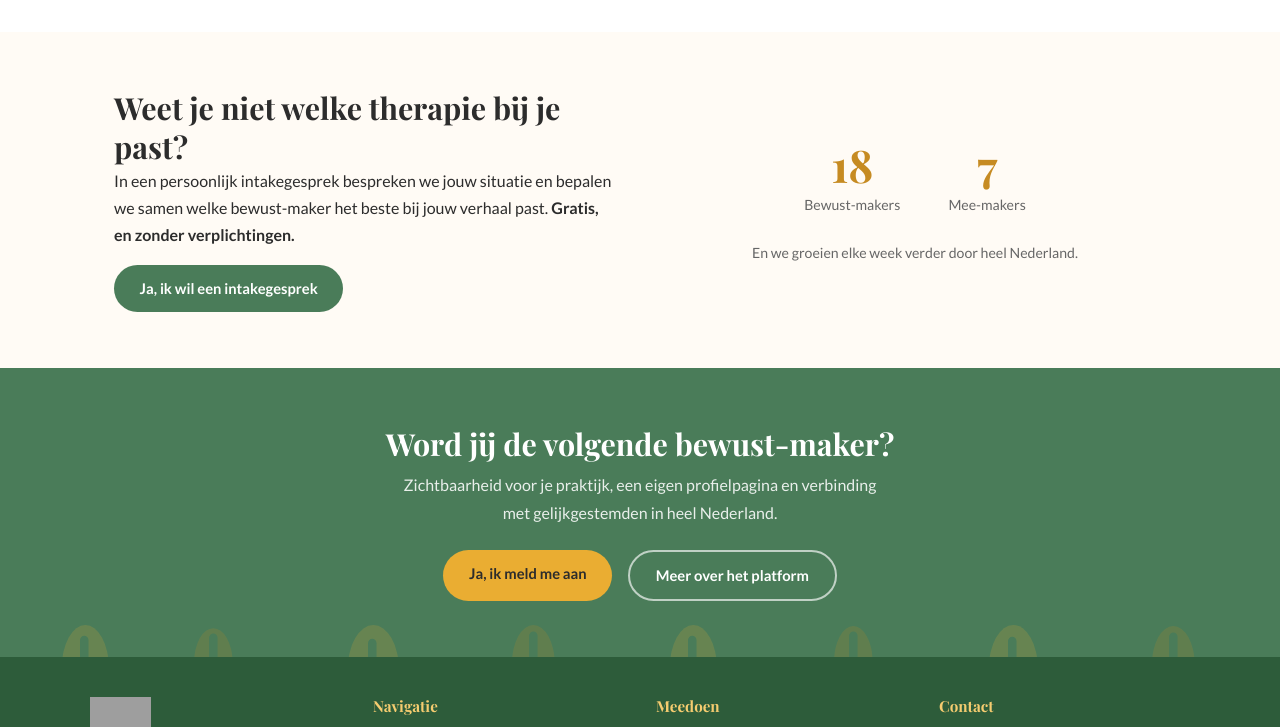
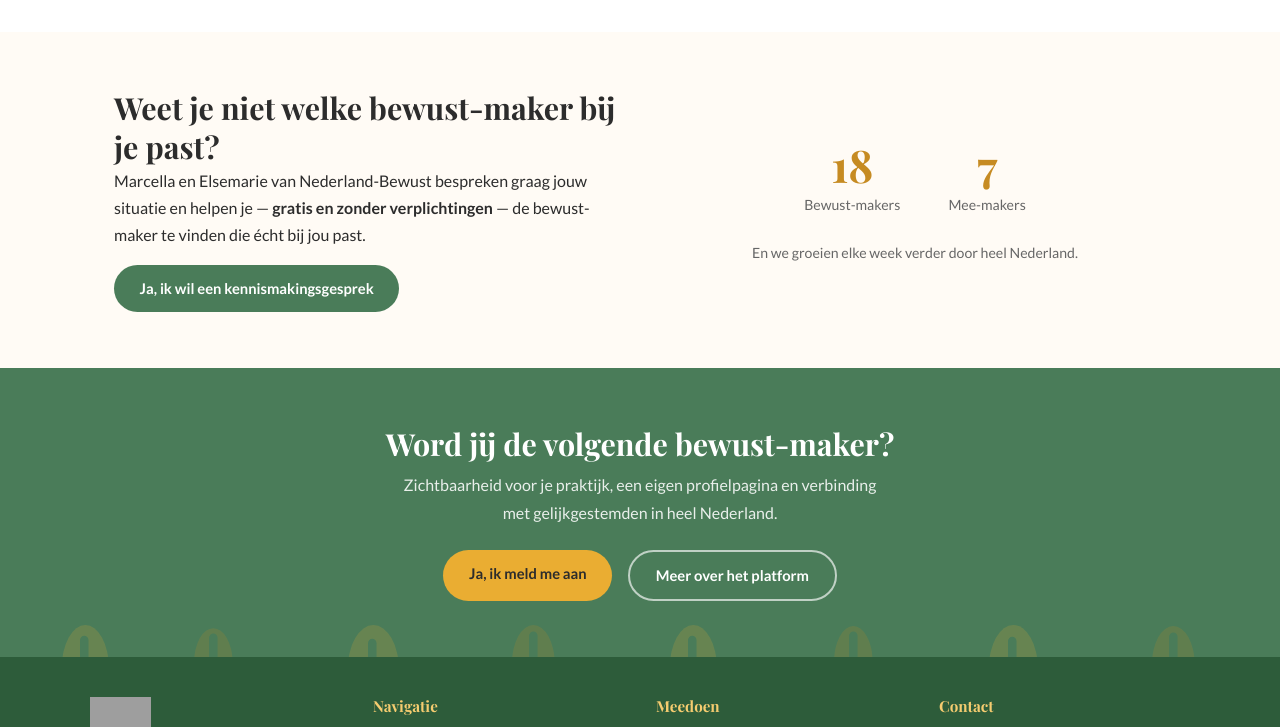
Before and after one commit to hands4flownl/nederland-bewust, a Jekyll site: the page built from index.html, in a window 1280 px wide and 900 px high, scrolled down 2888 px, cut to the strip 173-900 px from the top of the window. Built offline with Jekyll 4.4.1, drawn with Linux system fonts in a browser that asks for light colours; some of the changed text lies outside the part shown; grey boxes are pictures that could not be loaded.

Commit message:
Fix: intakegesprek -> kennismakingsgesprek met Nederland-Bewust organisatie

```diff
--- a/index.html
+++ b/index.html
@@ -13,7 +13,7 @@
     <p>Van massage en coaching tot voeding en energetische begeleiding — hier vind je de bewust-maker die écht bij jou past.</p>
     <div class="hero-knoppen">
       <a href="{{ '/onze-bewust-makers/' | relative_url }}" class="knop knop--primair">Vind een bewust-maker</a>
-      <a href="{{ '/contact/' | relative_url }}" class="knop knop--omlijnd">Gratis intakegesprek</a>
+      <a href="{{ '/contact/' | relative_url }}" class="knop knop--omlijnd">Gratis kennismakingsgesprek</a>
     </div>
   </div>
 </section>
@@ -259,9 +259,9 @@
   <div class="container">
     <div class="grid-2" style="align-items:center; gap:3rem;">
       <div>
-        <h2>Weet je niet welke therapie bij je past?</h2>
-        <p>In een persoonlijk intakegesprek bespreken we jouw situatie en bepalen we samen welke bewust-maker het beste bij jouw verhaal past. <strong>Gratis, en zonder verplichtingen.</strong></p>
-        <a href="{{ '/contact/' | relative_url }}" class="knop knop--groen">Ja, ik wil een intakegesprek</a>
+        <h2>Weet je niet welke bewust-maker bij je past?</h2>
+        <p>Marcella en Elsemarie van Nederland-Bewust bespreken graag jouw situatie en helpen je — <strong>gratis en zonder verplichtingen</strong> — de bewust-maker te vinden die écht bij jou past.</p>
+        <a href="{{ '/contact/' | relative_url }}" class="knop knop--groen">Ja, ik wil een kennismakingsgesprek</a>
       </div>
       <div>
         <div class="teller-rij" style="padding:1.5rem 0;">
```
